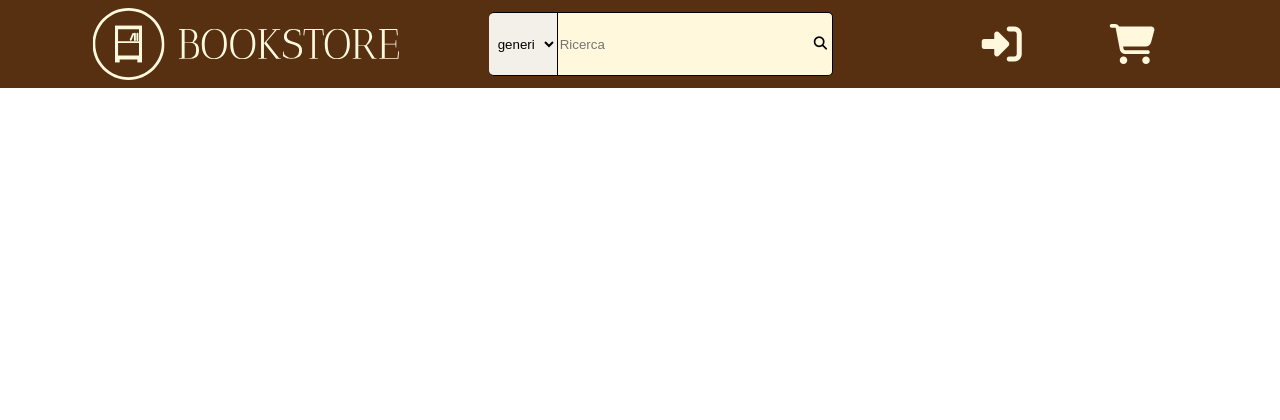
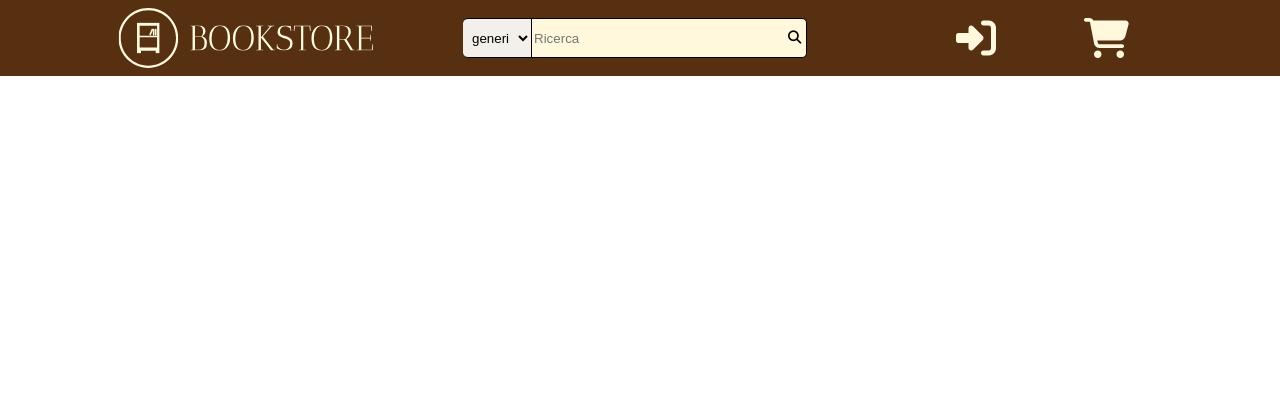
Before and after one commit to IlSelva/BookStore2_TSW, a Java web app: template src/main/webapp/WEB-INF/jsp/genere.jsp in a window 1280 px wide. Shown: the top 420 px of the page. Run offline with Tomcat 11, a stand-in JSP engine, Linux system fonts and the light colour scheme; the template is opened without the code that fills it, so the values that code supplies are empty; some libraries are stand-ins or nearby versions.

Commit message:
updated sizes of header components

```diff
--- a/src/main/webapp/WEB-INF/css/headerStyle.css
+++ b/src/main/webapp/WEB-INF/css/headerStyle.css
@@ -57,7 +57,7 @@ header {
 
 .logo img {
   display: block;
-  height: 9vh;
+  max-height: 60px;
   min-height: 46px;
   margin-top: max(6px, 1vh);
   margin-bottom: max(6px, 1vh);
@@ -78,16 +78,16 @@ header {
   border: 1px solid;
   border-left: none;
   border-radius: 5px 0 0 5px;
-  height: 8vh;
+  max-height: 52px;
   min-height: 40px;
-  padding: 0 5px 0 5px;
+  padding: 10px 5px;
   margin: 0;
   display: block;
   background: #f2f0e9;
 }
 
 .searchTerm {
-  height: 8vh;
+  max-height: 52px;
   width: 20vw;
   min-height: 40px;
   border: 1px solid;
@@ -109,7 +109,7 @@ header {
   border: 1px solid;
   border-left: none;
   border-radius: 0 5px 5px 0;
-  height: 8vh;
+  max-height: 52px;
   min-height: 40px;
   padding: 0 5px 0 0;
   margin: 0;
@@ -119,6 +119,8 @@ header {
 
 .button-header {
   width: 3vw;
+  max-width: 40px;
+  min-width: 26px;
   min-height: 26px;
   display: flex;
   transition: 0.2s linear all;
```
